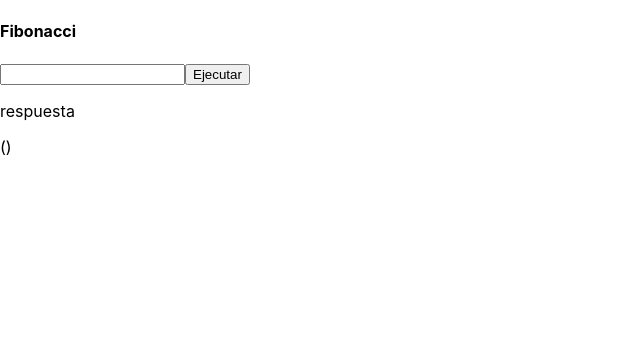
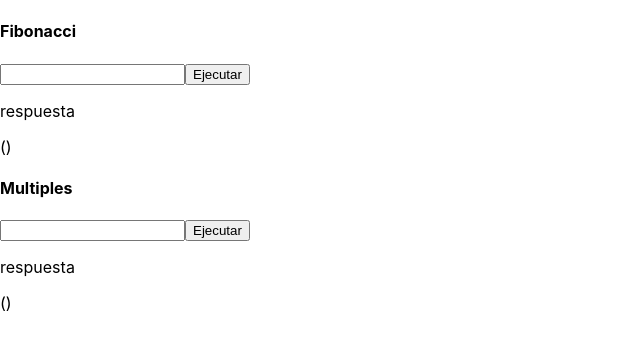
Before and after one commit to YanCarlosCertucheGrueso/akeProject, a React (Create React App) app: page / in a window 1280 px wide. Shown: the top 350 px of the page, without its empty margins (0-640 px from the left). Built offline with nearby package versions, Linux system fonts and the light colour scheme.

Commit message:
second point

```diff
--- a/src/App.js
+++ b/src/App.js
@@ -1,9 +1,11 @@
 import './App.css';
-import Fibo from './Components/Fibo'
+import Fibo from './Components/Fibo';
+import Mult from './Components/Mult';
 function App() {
   return (
     <div>
       <Fibo></Fibo>
+      <Mult></Mult>
     </div>
   );
 }
--- a/src/Components/Fibo.jsx
+++ b/src/Components/Fibo.jsx
@@ -4,7 +4,7 @@ function Fibo() {
     const [param, setParam] = useState('0')
     const [result, setResult] =useState([])
     const [error, setError] = useState(false)
-    const regex = new RegExp("^([1-9])*$")
+    const regex = new RegExp("^[1-9][0-9]*$")
 
     function Fibonacci (limit){
         var a = 0
@@ -57,5 +57,4 @@ function Fibo() {
       </div>
     );
 }
-
 export default Fibo;
--- /dev/null
+++ b/src/Components/Mult.jsx
@@ -0,0 +1,61 @@
+import { useState } from "react";
+
+function Mult(){
+    const [param, setParam] = useState('0')
+    const [result, setResult] =useState([])
+    const [error, setError] = useState(false)
+    const regex = new RegExp("^[1-9][0-9]*$")
+
+    function Multiples(limit){
+        var result =[]
+        var index = 0
+        for(var i=1;i <= limit; i++){
+            result[index]=i
+            if (i%3 === 0){
+                result[index]="AKE"
+            }
+            if (i%5 === 0){
+                result[index]="LAB"
+            }
+            if (i%3 === 0 && i%5 === 0){
+                result[index]="AKELAB"
+            }
+            index=index+1
+        }
+        return result
+    }
+
+    function mulClick() {
+        console.log(param)
+        setError(false)
+        if(regex.test(param)){
+            console.log("paso")
+            let result = Multiples(param)
+            console.log(param,result)
+            setResult(result)
+        }else{
+            setError(true)
+        }
+    }
+
+    function mulChange(e){
+        e.preventDefault()
+        setParam(e.target.value)
+    }
+
+    return(
+        <div>
+            <h4>Multiples</h4>
+            <input type="text" onChange={mulChange} ></input>
+            <button type="submit" onClick={mulClick}>Ejecutar</button>
+            <div>
+                <p>respuesta</p>
+                {error === true ? <p>'Número no valido, debe ser mayor o igual a 1'</p> :
+                    <p>{"(" + result.join(', ') + ")"}</p>}
+            </div>
+        </div>
+
+    );
+}
+
+export default Mult;
```
